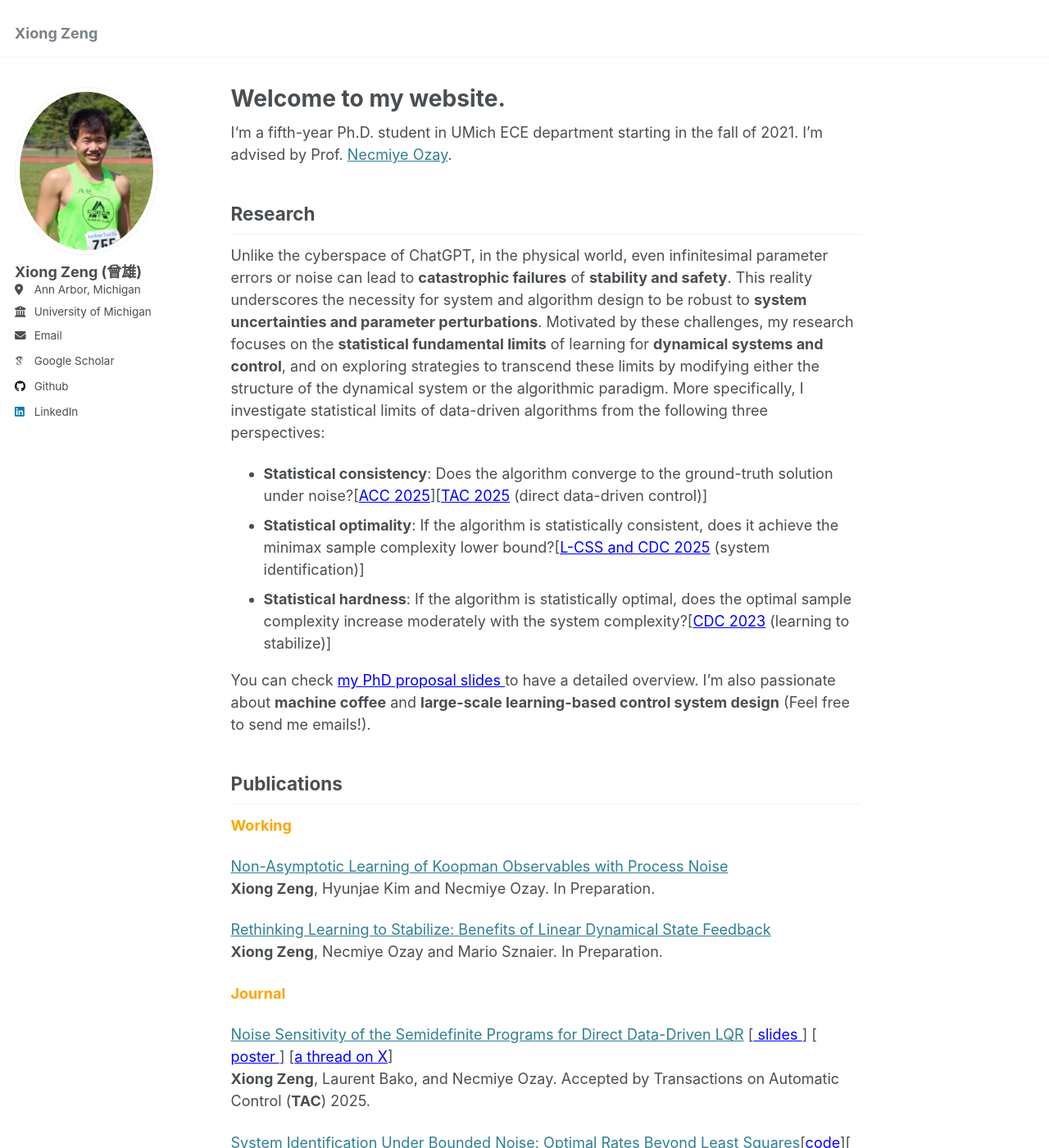
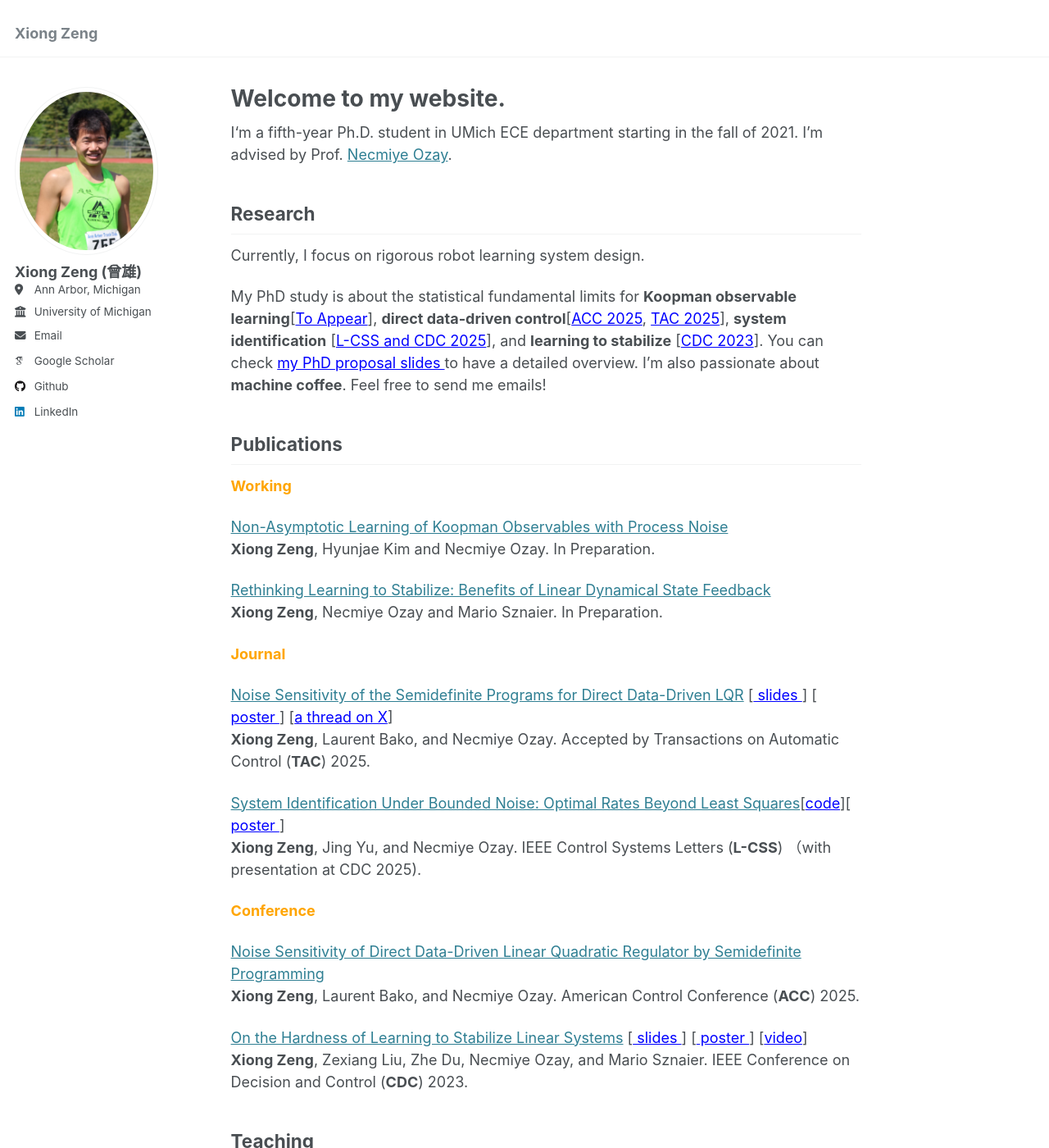
Before and after one commit to zengxiong111/zengxiong.github.io, a Jekyll site: the page built from _pages/about.md, in a window 1280 px wide and 1400 px high. Shown: the whole window at 82% size. Built offline with Jekyll 4.4.1, drawn with Linux system fonts in a browser that asks for light colours; some web fonts are replaced.

Commit message:
Update about.md

```diff
--- a/_pages/about.md
+++ b/_pages/about.md
@@ -11,16 +11,14 @@
 
 ## Research
 
-Unlike the cyberspace of ChatGPT, in the physical world, even infinitesimal parameter errors or noise can lead to **catastrophic failures** of **stability and safety**. This reality underscores the necessity for system and algorithm design to be robust to **system uncertainties and parameter perturbations**. Motivated by these challenges, my research focuses on the **statistical fundamental limits** of learning for **dynamical systems and control**, and on exploring strategies to transcend these limits by modifying either the structure of the dynamical system or the algorithmic paradigm. More specifically, I investigate statistical limits of data-driven algorithms from the following three perspectives:
-- **Statistical consistency**: Does the algorithm converge to the ground-truth solution under noise?[<a href="https://web.eecs.umich.edu/~necmiye/pubs/ZengBO_acc25.pdf" style="color: blue;" target="_blank">ACC 2025</a>][<a href="https://arxiv.org/abs/2412.19705" style="color: blue;" target="_blank">TAC 2025</a> (direct data-driven control)]
-- **Statistical optimality**: If the algorithm is statistically consistent, does it achieve the minimax sample complexity lower bound?[<a href="https://arxiv.org/abs/2503.16817" style="color: blue;" target="_blank">L-CSS and CDC 2025</a> (system identification)]
-- **Statistical hardness**: If the algorithm is statistically optimal, does the optimal sample complexity increase moderately with the system complexity?[<a href="https://arxiv.org/abs/2311.11151" style="color: blue;" target="_blank">CDC 2023</a> (learning to stabilize)]
+Currently, I focus on rigorous robot learning system design.
 
+My PhD study is about the statistical fundamental limits for **Koopman observable learning**[<a href="https://scholar.google.com/citations?user=v4lWTTwAAAAJ&hl=en" style="color: blue;" target="_blank">To Appear</a>], **direct data-driven control**[<a href="https://web.eecs.umich.edu/~necmiye/pubs/ZengBO_acc25.pdf" style="color: blue;" target="_blank">ACC 2025</a>, <a href="https://arxiv.org/abs/2412.19705" style="color: blue;" target="_blank">TAC 2025</a>], **system identification** [<a href="https://arxiv.org/abs/2503.16817" style="color: blue;" target="_blank">L-CSS and CDC 2025</a>], and **learning to stabilize** [<a href="https://arxiv.org/abs/2311.11151" style="color: blue;" target="_blank">CDC 2023</a>].
 You can check <a href="https://github.com/zengxiong111/zengxiong.github.io/releases/download/v1.0/phd_propsoal_Xiong_Zeng_part.pdf"
    target="_blank"
    style="color: blue;">
 my PhD proposal slides
-</a> to have a detailed overview. I'm also passionate about **machine coffee** and **large-scale  learning-based control system design** (Feel free to send me emails!).
+</a> to have a detailed overview. I'm also passionate about **machine coffee**. Feel free to send me emails!
 &nbsp;
 ## Publications
 
```
